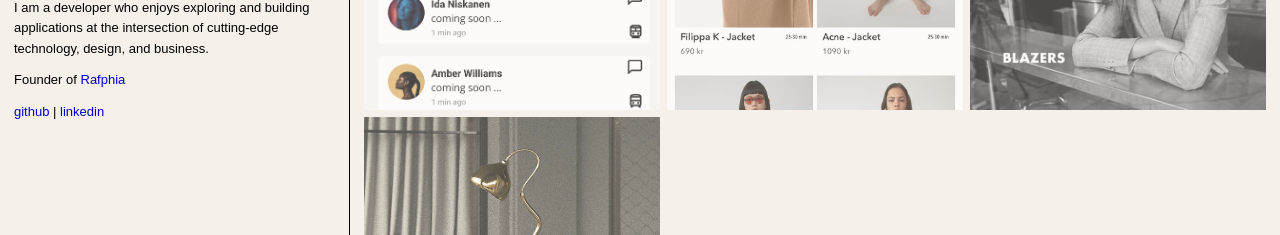
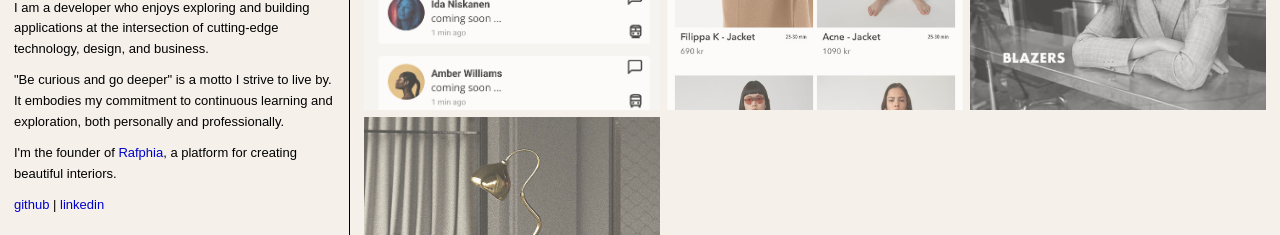
Before and after one commit to csobr/personal-website, a Next.js app: page / in a window 1280 px wide. Shown: the part 355-590 px from the top of the page. Built offline with nearby package versions, Linux system fonts and the light colour scheme.

Commit message:
Readd richer about section

```diff
--- a/app/page.js
+++ b/app/page.js
@@ -129,7 +129,13 @@ const Home = () => {
             the intersection of cutting-edge technology, design, and business.
           </p>
           <p>
-            Founder of <a href="https://rafphia.com">Rafphia</a>
+            "Be curious and go deeper" is a motto I strive to live by. It
+            embodies my commitment to continuous learning and exploration, both
+            personally and professionally.
+          </p>
+          <p>
+            I'm the founder of <a href="https://rafphia.com">Rafphia</a>, a
+            platform for creating beautiful interiors.
           </p>
           <p>
             <a href="https://github.com/csobr" target="_blank" rel="noopener noreferrer">github</a> | <a href="https://www.linkedin.com/in/sihamhadi/" target="_blank" rel="noopener noreferrer">linkedin</a>
```
